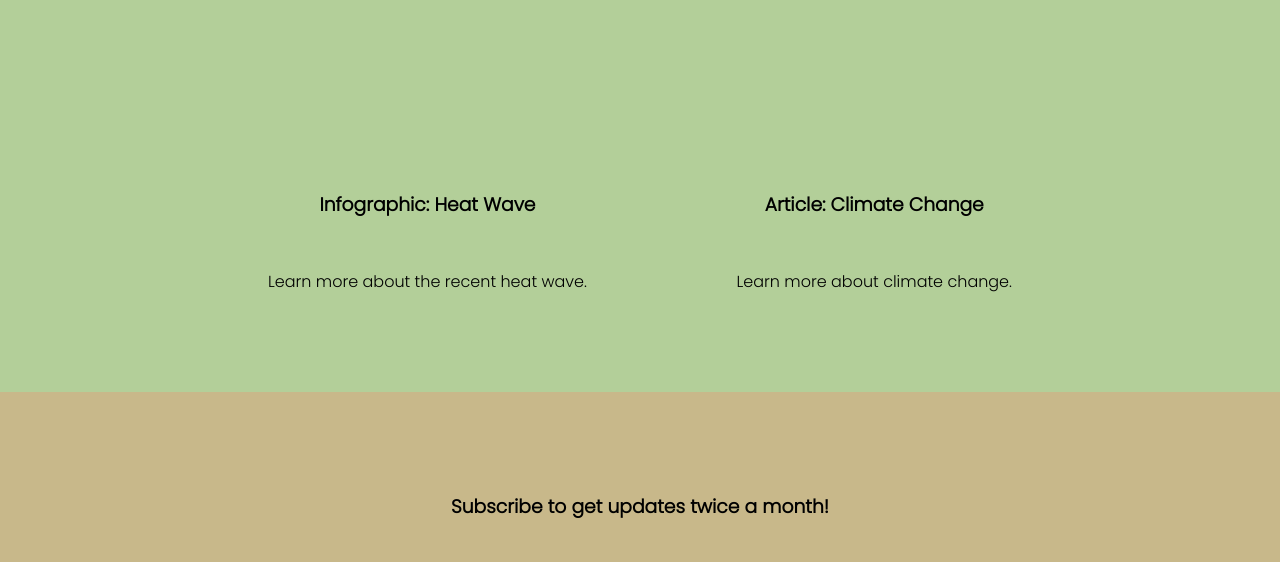
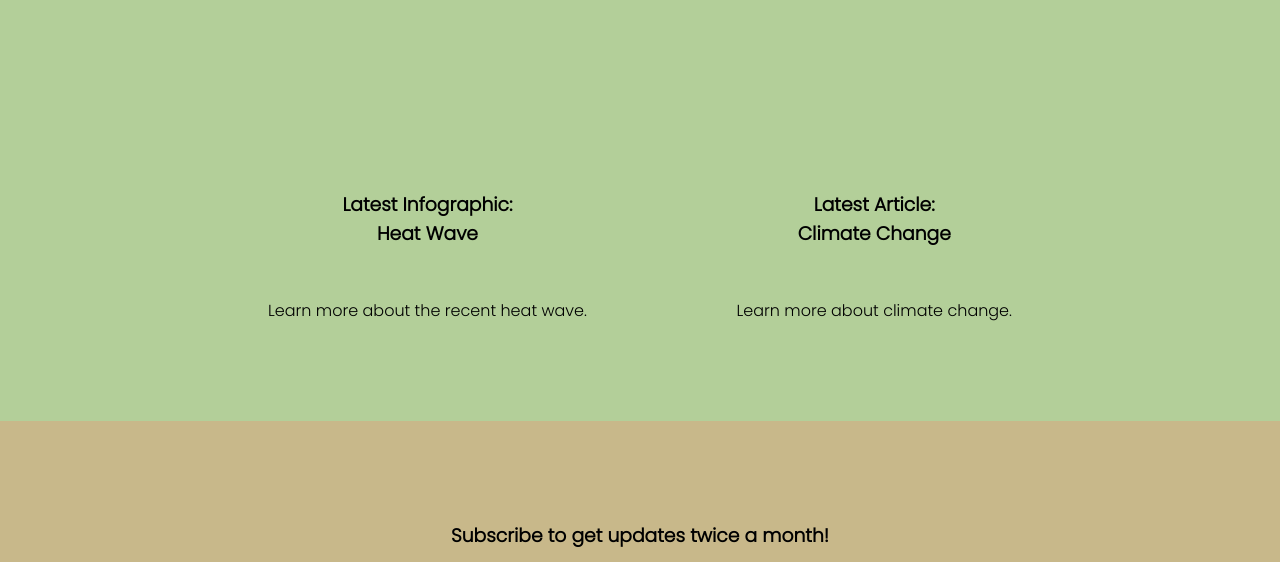
Before and after one commit to thinkingrock13/BeyondHorizon, a plain HTML site: page index.html in a window 1280 px wide. Shown: the part 238-800 px from the top of the page. Drawn offline with nearby package versions, Linux system fonts and the light colour scheme.

Commit message:
Update index.html

```diff
--- a/index.html
+++ b/index.html
@@ -39,7 +39,7 @@
         <div class="row">
             <a href="" style="text-decoration: none;">
             <div class="col-a">
-                <h3>Infographic: Heat Wave</h3>
+                <h3>Latest Infographic:<br>Heat Wave</h3>
                 <br>
                 <br>
                 <p>Learn more about the recent heat wave.</p>
@@ -47,7 +47,7 @@
             </a>
             <a href="" style="text-decoration: none;">
             <div class="col-b">
-                <h3>Article: Climate Change</h3>
+                <h3>Latest Article:<br>Climate Change</h3>
                 <br>
                 <br>
                 <p>Learn more about climate change.</p>
```
